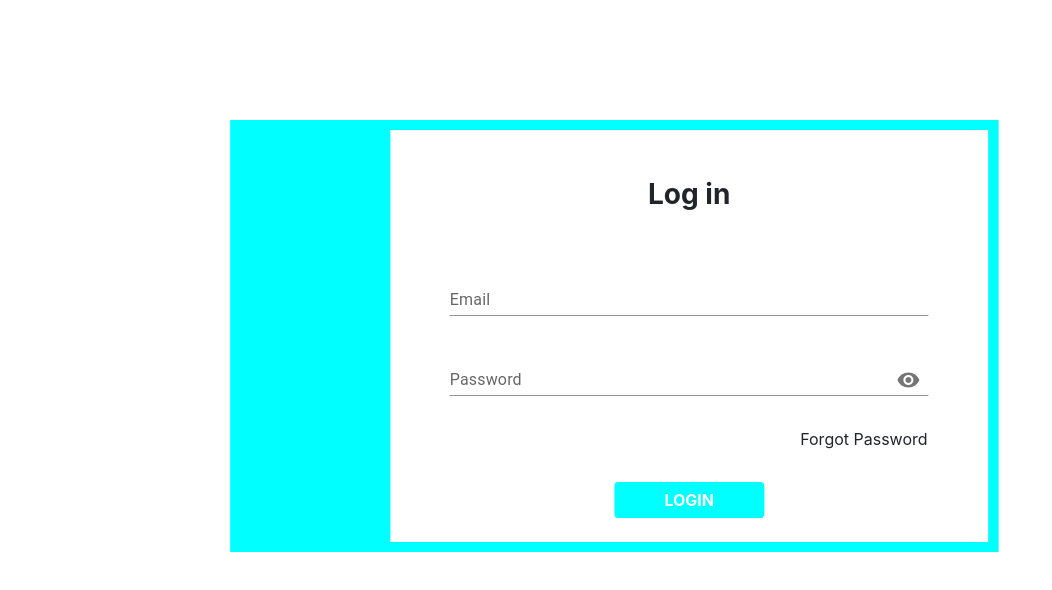
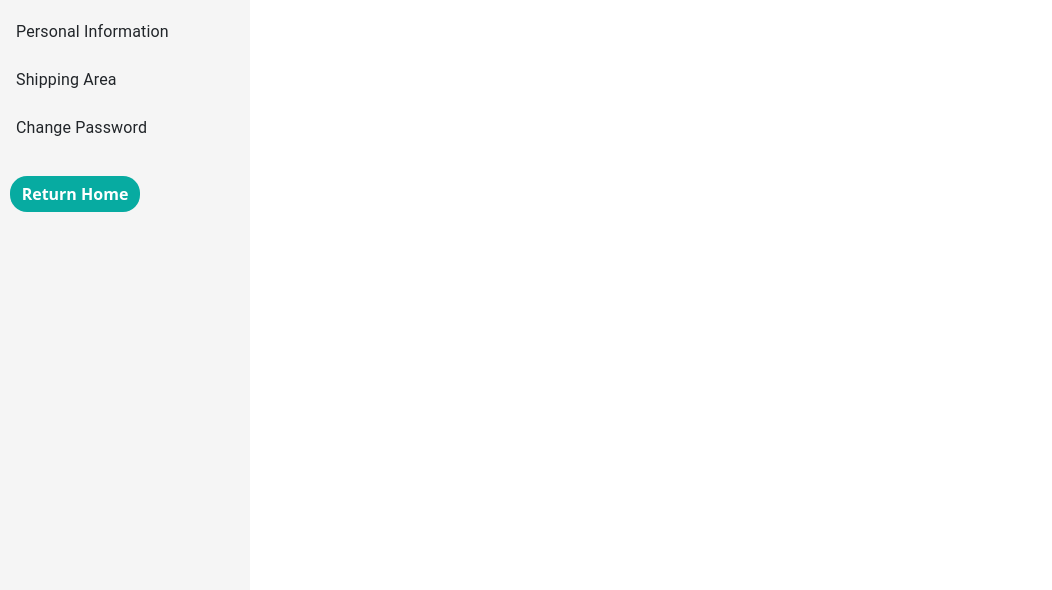
Before and after one commit to MZakria3637/Screens, a React (Create React App) app: page / in a window 1280 px wide. Shown: the top 590 px of the page, without its empty margins (0-1052 px from the left). Built offline with nearby package versions, Linux system fonts and the light colour scheme.

Commit message:
Side nav Initiated

```diff
--- a/package.json
+++ b/package.json
@@ -12,10 +12,11 @@
     "@testing-library/react": "^11.2.7",
     "@testing-library/user-event": "^12.8.3",
     "bootstrap": "^5.1.3",
+    "jquery": "^3.6.0",
     "react": "^17.0.2",
+    "react-bootstrap": "^2.0.2",
     "react-dom": "^17.0.2",
     "react-router-dom": "^5.3.0",
-    "react-bootstrap": "^2.0.2",
     "react-scripts": "4.0.3",
     "web-vitals": "^1.1.2"
   },
--- a/public/index.html
+++ b/public/index.html
@@ -24,9 +24,7 @@
       work correctly both with client-side routing and a non-root public URL.
       Learn how to configure a non-root public URL by running `npm run build`.
     -->
-    <link href="https://cdn.jsdelivr.net/npm/bootstrap@5.0.2/dist/css/bootstrap.min.css" rel="stylesheet" integrity="sha384-EVSTQN3/azprG1Anm3QDgpJLIm9Nao0Yz1ztcQTwFspd3yD65VohhpuuCOmLASjC" crossorigin="anonymous">
-    <script src="https://cdn.jsdelivr.net/npm/bootstrap@5.0.2/dist/js/bootstrap.bundle.min.js" integrity="sha384-MrcW6ZMFYlzcLA8Nl+NtUVF0sA7MsXsP1UyJoMp4YLEuNSfAP+JcXn/tWtIaxVXM" crossorigin="anonymous"></script>
-    <title>React App</title>
+   <title>React App</title>
   </head>
   <body>
     <noscript>You need to enable JavaScript to run this app.</noscript>
--- /dev/null
+++ b/src/Account/sideNav/sideNav.css
@@ -0,0 +1,20 @@
+.side_btn{
+    display: flex;
+    align-self: center;
+    border-radius: 17px !important;
+    padding-left: 20px;
+    padding-right: 20px;
+    border: 1px #07aba1 !important;
+    background-color: #07aba1 !important;
+    margin-left: -40%;
+    color: white !important;
+}
+.row_side{
+    display: flex;
+    flex-direction: column;
+    margin-left: 10%;
+}
+.background{
+    background-color: #f5f5f5 !important;
+    height: 100vh;
+}
--- /dev/null
+++ b/src/Account/sideNav/sidenav.js
@@ -0,0 +1,28 @@
+import { List, ListItem, ListItemText } from '@mui/material'
+import { Box } from '@mui/system'
+import React from 'react'
+import "./sideNav.css"
+
+function SideNav() {
+    return (
+        <Box
+            sx={{ width:250}}
+            role="presentation"
+            className="background"
+            // onClick={toggleDrawer(anchor, false)}
+            // onKeyDown={toggleDrawer(anchor, false)}
+        >
+            <List className="row_side">
+                {['Personal Information', 'Shipping Area', 'Change Password',].map((text, index) => (
+                    <ListItem button key={text}>
+                        <ListItemText  primary={text} />
+                    </ListItem>
+                ))}
+                <button type="button" class="side_btn btn  fw-bold my-4 ">Return Home</button>
+            </List>
+
+        </Box>
+    )
+}
+
+export default SideNav
--- a/src/App.js
+++ b/src/App.js
@@ -3,13 +3,15 @@ import Forgot from "./forgot_password/forgot_password";
 // import { BrowserRouter, Routes, Route } from 'react-router-dom'
 import ChangePassword from "./change_password/change_password";
 import { BrowserRouter, Switch, Route } from "react-router-dom";
+import SideNav from "./Account/sideNav/sidenav";
 // import CreateAcount from "./create_account/createAcount";
 
 function App() {
   return (
     <BrowserRouter>
       <Switch>
-        <Route exact path='/' ><Login /></Route>
+        <Route exact path='/'><SideNav/></Route>
+        <Route exact path='/login' ><Login /></Route>
         <Route exact path='/forgot-password' ><Forgot /></Route>
         <Route exact path='/change-password'><ChangePassword /></Route>
       </Switch>
--- a/src/index.js
+++ b/src/index.js
@@ -3,6 +3,8 @@ import ReactDOM from 'react-dom';
 import './index.css';
 import App from './App';
 import reportWebVitals from './reportWebVitals';
+import 'bootstrap/dist/css/bootstrap.css';
+import 'bootstrap/dist/js/bootstrap.js';
 
 ReactDOM.render(
   <React.StrictMode>
```
Also changed, not shown: 2 other files (tests, documents, lock files or other folders).
